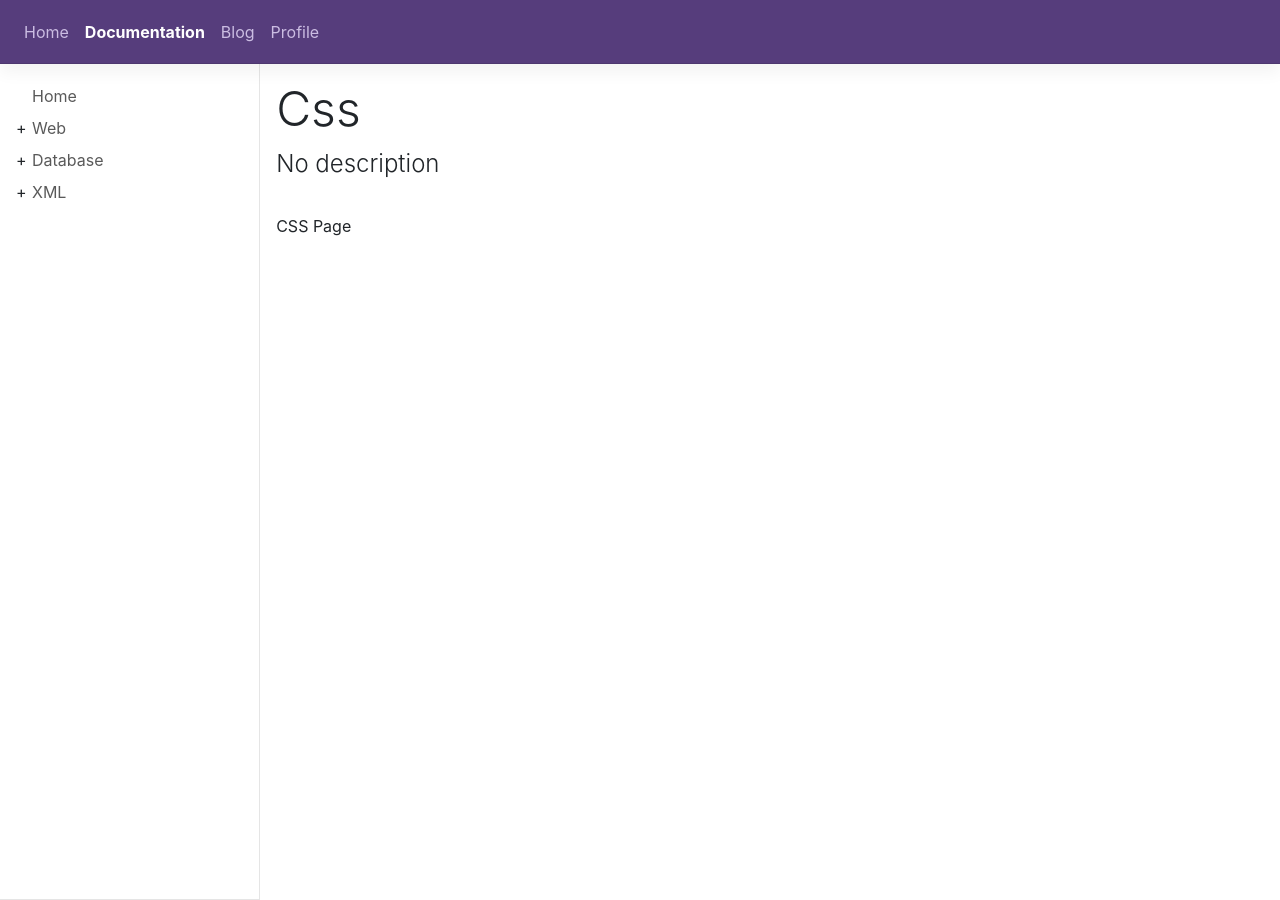
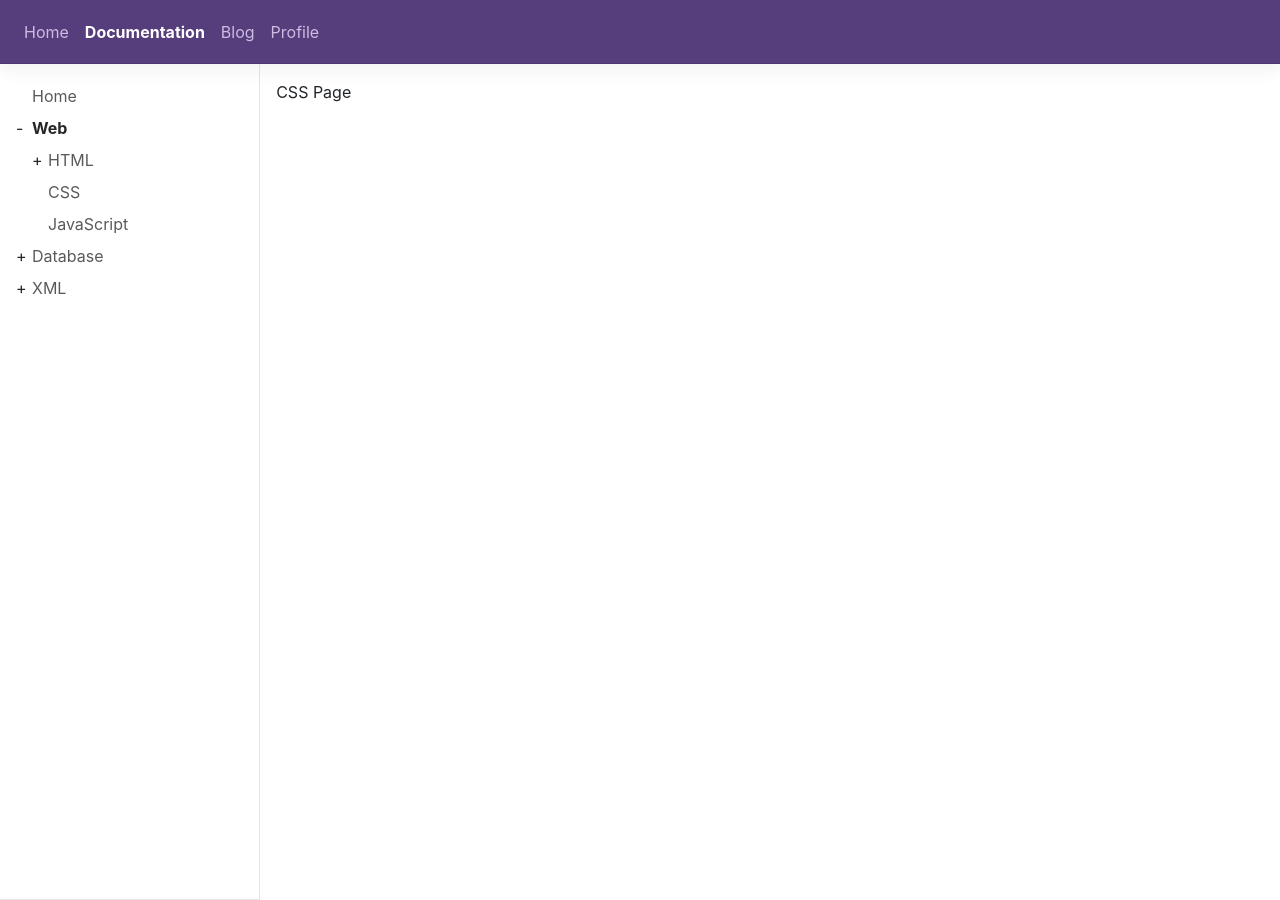
Before and after one commit to HongWise/hongwise.github.io, a Jekyll site: the page built from docs/web/css.md, in a window 1280 px wide. Built offline with Jekyll 4.4.1, drawn with Linux system fonts in a browser that asks for light colours; part of the change alters nothing that is shown.

Commit message:
Reverse docs to using Jekyll Pages
Page variables are needed to build the documentation navigation tree.

```diff
--- a/_config.yml
+++ b/_config.yml
@@ -15,7 +15,8 @@ exclude:
 defaults:
   -
     scope:
-      type: "docs"
+      type: "pages"
+      path: "docs"
     values:
       layout: "doc"
   -
@@ -33,6 +34,3 @@ defaults:
 
 #
 docs_dir: /docs
-collections:
-  docs:
-    output: true
```
Also changed, not shown: docs/index.md (renamed from _docs/index.md), docs/web/css.md (renamed from _docs/web/css.md), docs/web/html/index.md (renamed from _docs/web/html/index.md), docs/web/index.md (renamed from _docs/web/index.md), docs/web/js.md (renamed from _docs/web/js.md).
